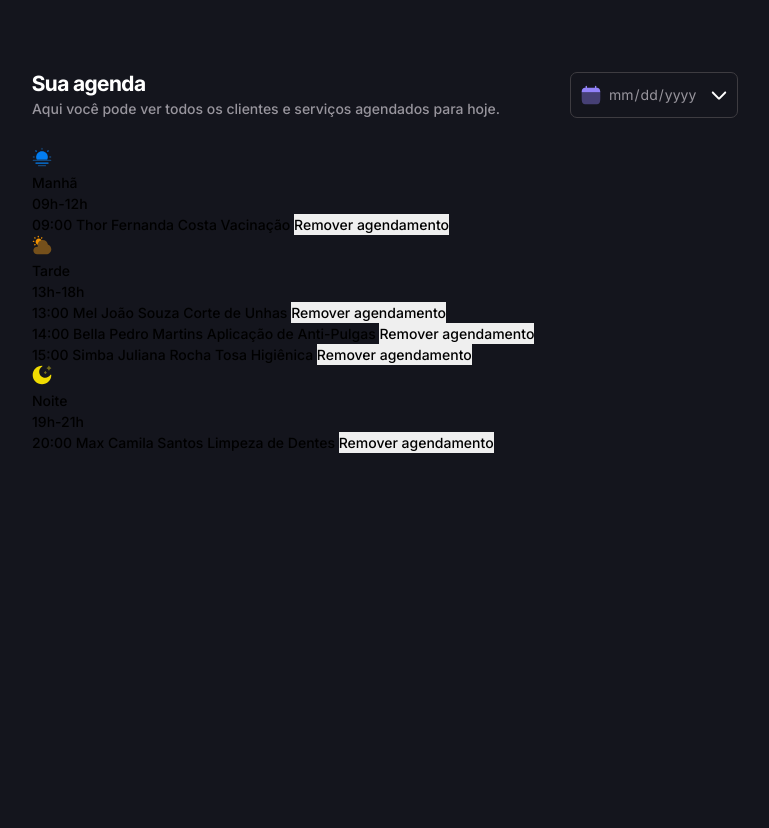
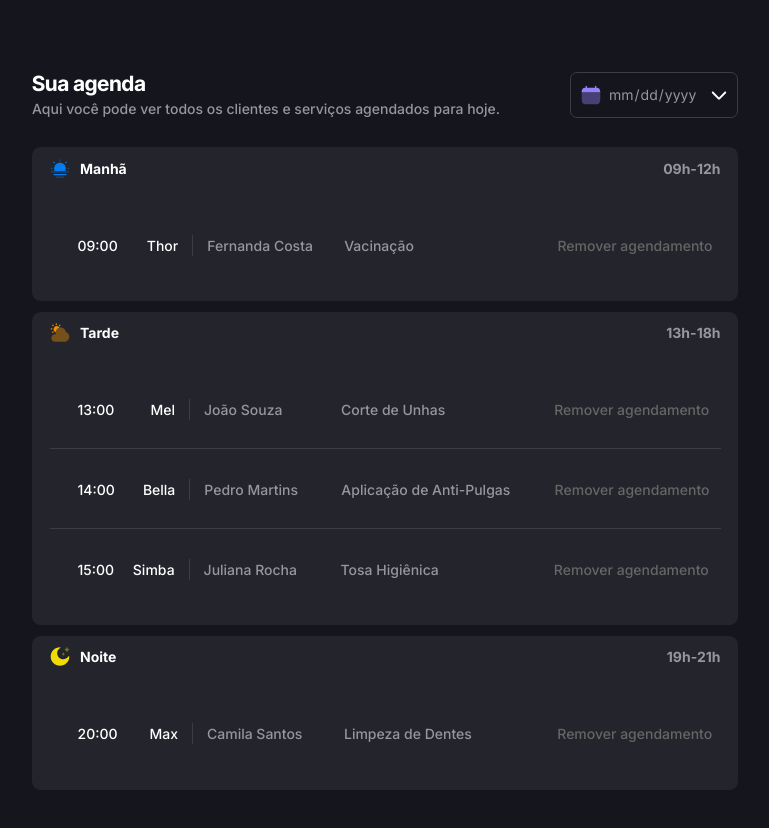
Before and after one commit to RodrigoCarrico01/Project_Petshop, a plain HTML site: page src/index.html in a window 1280 px wide. Shown: the whole page, without its empty margins (255-1024 px from the left). Before the commit the page ends 800 px from the top, so only its background shows below. Drawn offline with Linux system fonts and the light colour scheme.

Commit message:
fix list

```diff
--- a/src/styles/agenda.css
+++ b/src/styles/agenda.css
@@ -27,6 +27,72 @@
   }
 }
 
+#agenda .agenda-list{
+  display: flex;
+  flex-direction: column;
+  gap: .75rem;
+   & .list-section{
+    background-color: var(--background-tertiary);
+    border-radius: .625rem;
+    & header{
+      display: flex;
+      gap: .75rem;
+      padding-block: .75rem;
+      padding-inline: 1.25rem;
+      & h2{
+        margin-right: auto;
+        font-size: var(--fs-base);
+        font-weight: var(--fw-bold);
+        color: var(--content-primary)
+      }
+      & span{
+        font-size: var(--fs-base);
+        font-weight: var(--fw-bold);
+        color: var(--content-secondary)
+      }
+    }
+    & ul{
+      gap: .125rem;
+      padding-block: 1.25rem;
+      padding-inline: 1.25rem;
+      display: flex;
+      flex-direction: column;
+
+      & li{
+        display: grid;
+        align-items: center;
+        justify-self: center;
+        gap: 1rem;
+        padding: 2rem;
+        grid-template-columns: auto 10% 20% 30% 30%;
+        & .hour{
+          color: var(--content-primary);
+        }
+        & .animal-name{
+          text-align: end;
+          color: var(--content-primary);
+          padding-right: 1rem;
+          border-right: 1px solid var(--border-primary);
+        }
+        & .client-name{
+          text-align: start;
+          color: var(--content-secondary);
+        }
+        & .service-description{
+          color: var(--content-secondary);
+        }
+        & button[type="reset"]{
+          color: var(--content-tertiary);
+          background-color: transparent;
+        }
+      }
+      & li:not(:last-child) {
+        border-bottom: 1px solid var(--border-primary);
+      }
+    }
+  }
+}
+
 @media (width <= 70em){
   #agenda.container{
     --max-width: 375px;
@@ -39,4 +105,42 @@
     flex-direction: column;
     align-items: flex-start;
   }
+  #agenda .agenda-list{
+    & .list-section{
+      & ul{
+        & li{
+         display: grid;
+         grid-template-columns: repeat(4, auto);
+         grid-template-rows: repeat(3, 1fr);
+         grid-template-areas:
+         "hour hour animal client"
+         "description description description description"
+         "button button button button";
+         & .hour{
+          grid-area: hour;
+          text-align: start;
+         }
+         & .animal-name{
+          grid-area: animal;
+          text-align: end;
+         }
+         & .client-name{
+          grid-area: client;
+          text-align: start;
+         }
+         & .service-description{
+          grid-area: description;
+          text-align: start;
+          align-self: flex-start;
+          padding-block: .5rem;
+         }
+         & button{
+          text-align: start;
+          grid-area: button;
+         }
+        }
+      }
+    }
+  }
+
 }
```
